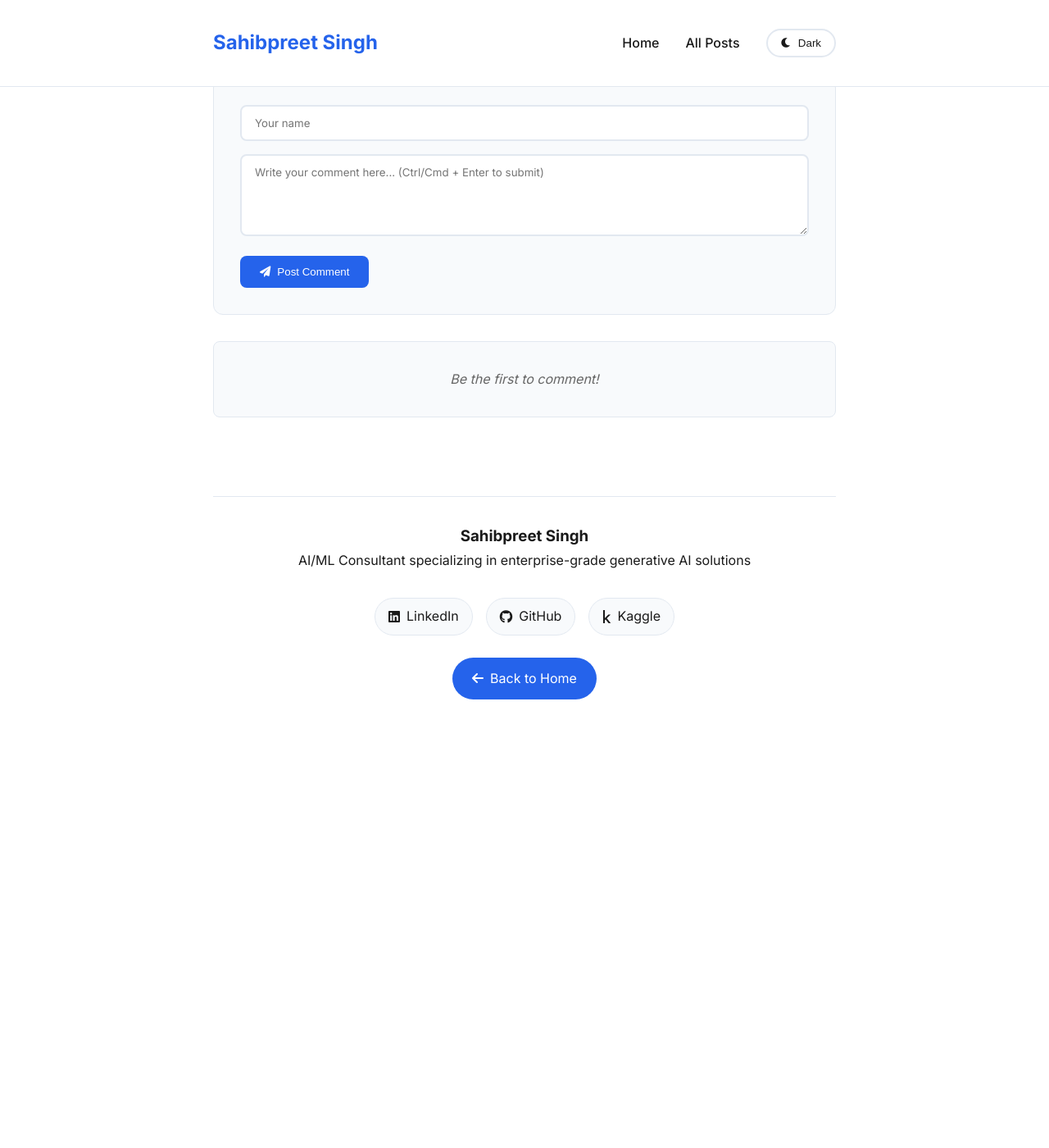
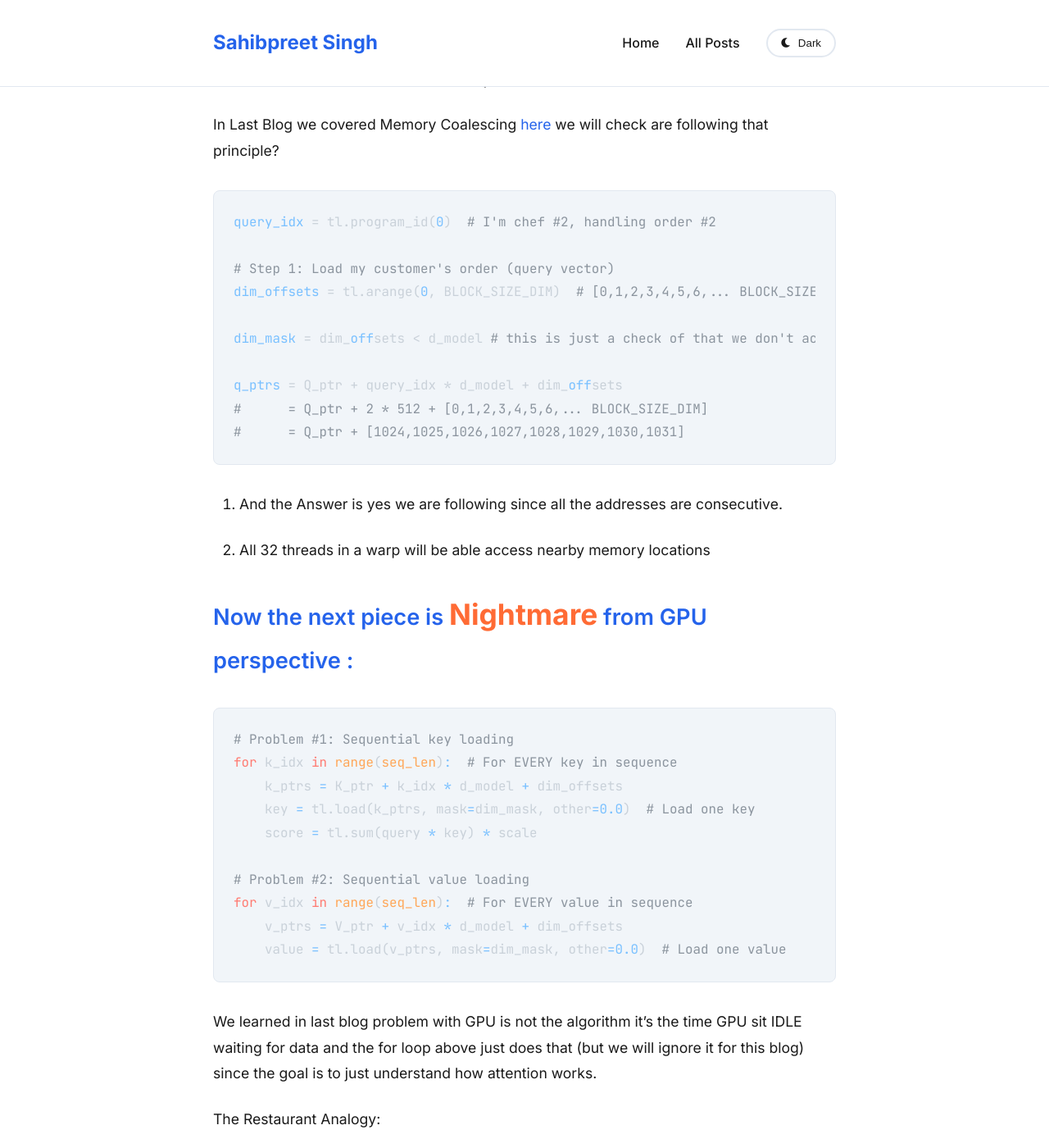
Before and after one commit to sahibpreetsingh12/sahibpreetsingh12.github.io, a Jekyll site: the page built from _posts/2025-09-28-Attention-Isn't-Magic- Building-the-Kernel-That-Powers-LLMs-From-Scratch.md, in a window 1280 px wide and 1400 px high, scrolled down 5709 px. Shown: the whole window at 82% size. Built offline with Jekyll 4.4.1, drawn with Linux system fonts in a browser that asks for light colours; nearby versions of some CDN libraries; before the commit the page ends 6626 px from its top, so only the background shows below that; some of the changed text lies outside the part shown.

Commit message:
attention explained and adding code step by step

````diff
--- a/_posts/2025-09-28-Attention-Isn't-Magic- Building-the-Kernel-That-Powers-LLMs-From-Scratch.md
+++ b/_posts/2025-09-28-Attention-Isn't-Magic- Building-the-Kernel-That-Powers-LLMs-From-Scratch.md
@@ -70,6 +70,7 @@ def basic_attention_kernel(
     dim_mask = dim_offsets < d_model
     # Find the memory address for our specific order's instruction sheet.
     q_ptrs = Q_ptr + query_idx * d_model + dim_offsets
+
     # Load the instruction sheet.
     query = tl.load(q_ptrs, mask=dim_mask, other=0.0)
 
@@ -141,4 +142,71 @@ grid = (seq_len,)  # If seq_len = 1000, we get 1000 programs
 program_id(0)  # Each sequence (in simple words each token) gets ID: 0, 1, 2, ..., 999
 ```
 
-But Question was <span style="font-size: 1.1em; font-weight: bold">Why not program_id(1) or 2D grid?</span> Because attention is fundamentally a row-wise operation:
+But Question is still
+<span style="font-size: 1.1em; font-weight: bold">Why not program_id(1) or 2D grid?</span> Because attention is fundamentally a row-wise operation:
+
+And when we say row-wise it means each query(in simple terms think each query as each word in sentence) needs to see which parts of the sentence they will pay attention too, and not bother about what other queries will be doing.
+
+
+Now in our kitchen and chef analogy think of it like a restaurant kitchen where:
+
+•  Each program = One chef 👨‍🍳
+
+•  Each query = One customer's order
+
+•  The rule: Each chef handles ONE complete order from start to finish
+
+In Last Blog we covered Memory Coalescing [here](https://sahibpreetsingh12.github.io/posts/the-first-rule-of-fast-triton-kernels-coalesce-your-memory-access/) we will check are following that principle?
+
+```python
+query_idx = tl.program_id(0)  # I'm chef #2, handling order #2
+
+# Step 1: Load my customer's order (query vector)
+dim_offsets = tl.arange(0, BLOCK_SIZE_DIM)  # [0,1,2,3,4,5,6,... BLOCK_SIZE_DIM]
+
+dim_mask = dim_offsets < d_model # this is just a check of that we don't accidently cross our boundary - we're preventing the chef from accidentally using padding (empty slots) instead of real data dimensions.
+
+q_ptrs = Q_ptr + query_idx * d_model + dim_offsets
+#      = Q_ptr + 2 * 512 + [0,1,2,3,4,5,6,... BLOCK_SIZE_DIM]
+#      = Q_ptr + [1024,1025,1026,1027,1028,1029,1030,1031]
+```
+1. And the Answer is yes we are following since all the addresses are consecutive.
+
+2. All 32 threads in a warp will be able access nearby memory locations
+
+## Now the next piece is <span style="font-size: 1.3em; font-weight: bold; color: #ff6b35;">Nightmare</span> from GPU perspective :
+
+```python
+# Problem #1: Sequential key loading
+for k_idx in range(seq_len):  # For EVERY key in sequence
+    k_ptrs = K_ptr + k_idx * d_model + dim_offsets
+    key = tl.load(k_ptrs, mask=dim_mask, other=0.0)  # Load one key
+    score = tl.sum(query * key) * scale
+
+# Problem #2: Sequential value loading
+for v_idx in range(seq_len):  # For EVERY value in sequence
+    v_ptrs = V_ptr + v_idx * d_model + dim_offsets
+    value = tl.load(v_ptrs, mask=dim_mask, other=0.0)  # Load one value
+```
+
+We learned in last blog problem with GPU is not the algorithm it's the time GPU sit IDLE waiting for data and the for loop above just does that (but we will ignore it for this blog) since the goal is to just understand how attention works.
+
+The Restaurant Analogy:
+- Chef #2 needs to check every ingredient in the pantry (all keys)
+
+- Then make another trip to collect ingredients (all values)
+
+- Each trip is efficient (coalesced), but we make 2 × seq_len trips total!
+
+Now to practically see how inefficient these numbers are let's take seq_len=1024, d_model=512
+
+```python
+Query loads:    1 × 512 = 512 elements
+Key loads:      1024 × 512 = 524,288 elements
+Value loads:    1024 × 512 = 524,288 elements
+Total:          1,048,888 elements loaded per query
+```
+
+Out Each program loads <span style="color: #9ACD32; font-weight: bold;">2000x</span> more data than it needs for the query itself!
+
+That's like a chef reading the entire cookbook for every single dish - technically it works, but it's wildly inefficient.
````
